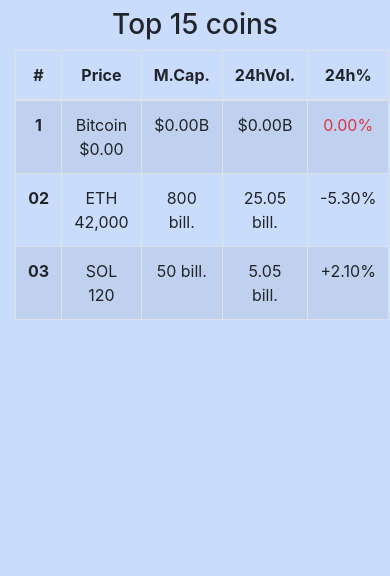
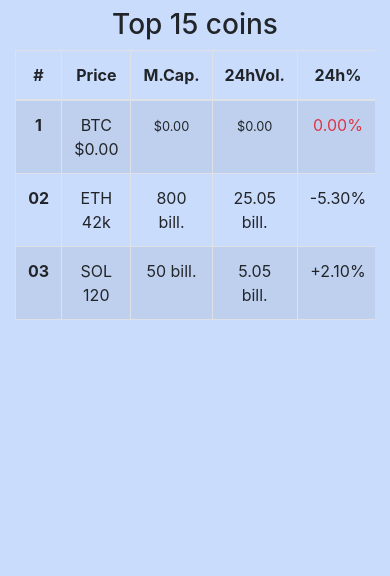
Before and after one commit to Neno979/Portfolio-Tracker, a Flask app: page / in a window 390 px wide. Shown: the part 64-640 px from the top of the page. Run offline with Flask 3, Linux system fonts and the light colour scheme; data comes from the database, SQL or seed files in the repository; both versions use the stored data as it was after the commit; data that the repository does not hold is empty; some libraries are stand-ins or nearby versions.

Commit message:
added number formatting property and scrollable responsive table for mobile view

```diff
--- a/Main.py
+++ b/Main.py
@@ -20,11 +20,35 @@ class Coin(db.Model):
     id = db.Column(db.Integer, primary_key=True)
     rank = db.Column(db.Integer, unique=True)
     name = db.Column(db.String, unique=True)
+    symbol = db.Column(db.String, unique=True)
     price = db.Column(db.Float, unique=False)
     mcap = db.Column(db.Float, unique=False)
     volume = db.Column(db.Float, unique=False)
     change = db.Column(db.Float, unique=False)
 
+    def format_value(self, value):
+        if value >= 100_000_000_000:
+            return f"{value / 1_000_000_000_000:.2f}T"
+        elif value >= 100_000_000:
+            return f"{value / 1_000_000_000:.2f}B"
+        elif value >= 100_000:
+            return f"{value / 1_000_000:.2f}M"
+        elif value >= 100:
+            return f"{value / 1_000:.2f}k"
+        else:
+            return f"{value:.2f}"
+
+    @property
+    def formatted_price(self):
+        return self.format_value(self.price)
+
+    @property
+    def formatted_mcap(self):
+        return self.format_value(self.mcap)
+
+    @property
+    def formatted_volume(self):
+        return self.format_value(self.volume)
 
 with app.app_context():
     db.create_all()
@@ -49,6 +73,7 @@ def index():
         btc = Coin(
             rank=1,
             name=bitcoin_data['name'],
+            symbol=bitcoin_data['symbol'],
             price=float(bitcoin_data['price']),
             mcap=float(bitcoin_data['marketCap']),
             volume=float(bitcoin_data['24hVolume']),
@@ -58,7 +83,7 @@ def index():
 
     db.session.commit()
 
-    return render_template("index.html", headers = headers, theads = theads, btc = btc)
+    return render_template("index.html", theads = theads, btc = btc)
 
 @app.route("/portfolio" , methods=["GET", "POST"])
 def portfolio():
--- a/templates/base.html
+++ b/templates/base.html
@@ -21,6 +21,7 @@
     <main class="flex-grow-1 {% block main_classes %}{% endblock main_classes %}">
         <div class="container text-center">
             <h3>{% block tname%}{% endblock tname%}</h3>
+            <div class="table-responsive">
                 <table class="table table-striped table-bordered">
                     <thead>
                         <tr>
@@ -33,6 +34,7 @@
                         {% endblock table %}
                     </tbody>
                 </table>
+            </div>
             {% block form %}
 
             {% endblock form %}
--- a/templates/index.html
+++ b/templates/index.html
@@ -15,28 +15,36 @@
         {% endfor %}
     {% endblock columns %}
         {% block table %}
-            {% if btc %}
             <tr>
                 <th scope="row">{{ btc.rank }}</th>
-            <td>{{ btc.name }} ${{ "%.2f"|format(btc.price) }}</td>
-            <td>${{ "%.2f"|format(btc.mcap / 1000000000) }}B</td>
-            <td>${{ "%.2f"|format(btc.volume / 1000000000) }}B</td>
+                <td>
+                    <!-- Mobile: Stack name and price vertically -->
+                    <div class="d-md-none">
+                        <div>{{ btc.symbol }}</div>
+                        <div>${{ btc.formatted_price }}</div>
+                    </div>
+                    <!-- Desktop: Name and price on same line -->
+                    <span class="d-none d-md-inline">
+                        {{ btc.symbol }} ${{ "{:,.2f}".format(btc.price) }}
+                    </span>
+
+                </td>
+                <td>
+                    <span class="d-md-none small">${{ btc.formatted_mcap }}</span>
+                    <span class="d-none d-md-inline">${{ "{:,.2f}".format(btc.mcap / 1000000000) }}B</span>
+                </td>
+                <td>
+                    <span class="d-md-none small">${{ btc.formatted_volume }}</span>
+                    <span class="d-none d-md-inline">${{ "{:,.2f}".format(btc.volume / 1000000000) }}B</span>
+                </td>
                 <td class="{% if btc.change > 0 %}text-success{% else %}text-danger{% endif %}">
                         {{ "%.2f"|format(btc.change) }}%
                 </td>
             </tr>
-    {% else %}
-        <tr>
-            <th scope="row">01</th>
-            <td>BTC 59,500</td>
-            <td>1.20 trill.</td>
-            <td>48.05 bill.</td>
-            <td>-9.70%</td>
-        </tr>
-    {% endif %}
+
             <tr>
                 <th scope="row">02</th>
-        <td>ETH 42,000</td>
+                <td>ETH 42k</td>
                 <td>800 bill.</td>
                 <td>25.05 bill.</td>
                 <td>-5.30%</td>
```
Also changed, not shown: instance/sqlite.db. Lines whose indentation alone changed are shown as unchanged.
